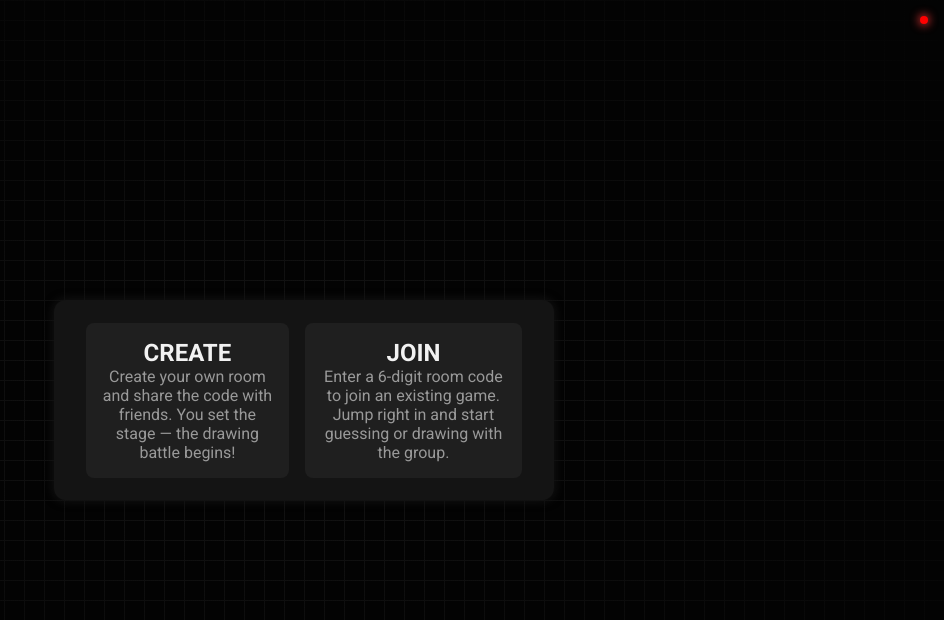
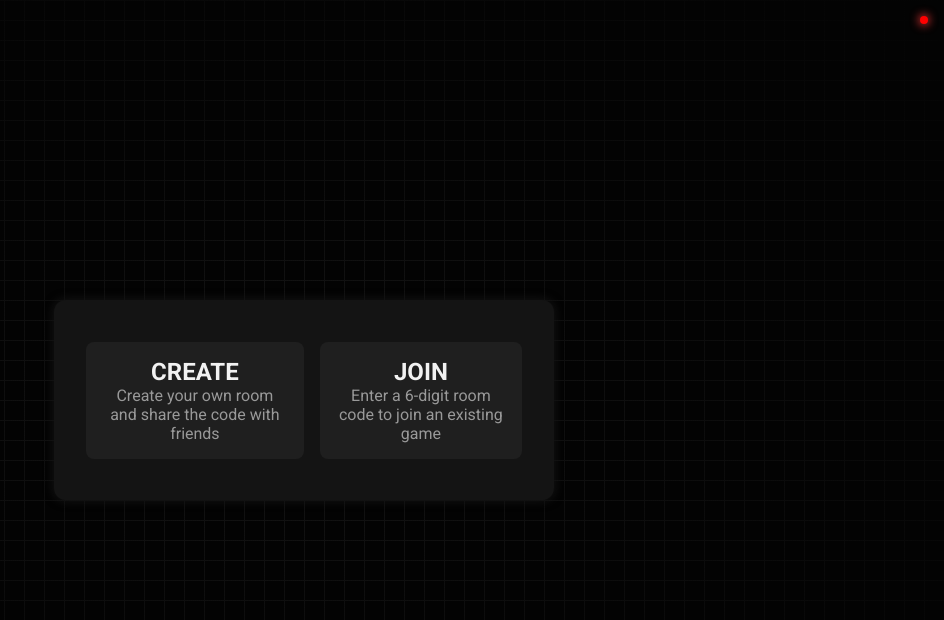
Before and after one commit to PsydoV2/SkribbleX, a Next.js app in the folder SkribbleX-FrontEnd/: page /game in a window 1280 px wide. Shown: the top 620 px of the page, without its empty margins (336-1280 px from the left). Built offline with nearby package versions, Linux system fonts and the light colour scheme; no server answers.

Commit message:
Fix Chat

```diff
--- a/SkribbleX-FrontEnd/src/components/SelectMenu.tsx
+++ b/SkribbleX-FrontEnd/src/components/SelectMenu.tsx
@@ -44,20 +44,14 @@ export default function SelectMenu({ joinRoom, createRoom }: SelectMenuProps) {
         <>
           <div className={`${styles.smCon}`} onClick={createRoom}>
             <h2>CREATE</h2>
-            <p>
-              Create your own room and share the code with friends. You set the
-              stage — the drawing battle begins!
-            </p>
+            <p>Create your own room and share the code with friends</p>
           </div>
           <div
             className={`${styles.smCon}`}
             onClick={() => setShowJoinScreen(true)}
           >
             <h2>JOIN</h2>
-            <p>
-              Enter a 6-digit room code to join an existing game. Jump right in
-              and start guessing or drawing with the group.
-            </p>
+            <p>Enter a 6-digit room code to join an existing game</p>
           </div>
         </>
       )}
--- a/SkribbleX-FrontEnd/src/components/game/GameView.tsx
+++ b/SkribbleX-FrontEnd/src/components/game/GameView.tsx
@@ -68,11 +68,8 @@ export default function GameView({
 
   // Socket listeners
   useEffect(() => {
-    const onCorrectGuess = (d: { score: number }) =>
-      addMessage({
-        type: "correct",
-        text: `You guessed it! 🎉 (+${d.score - (localPlayer?.score ?? 0)} pts)`,
-      });
+    const onCorrectGuess = () =>
+      addMessage({ type: "correct", text: "You guessed it! 🎉" });
     const onPlayerGuessed = (d: { name: string }) =>
       addMessage({ type: "system", text: `${d.name} got it!` });
     const onRoundEnded = (d: { word: string }) => {
@@ -204,10 +201,8 @@ export default function GameView({
             roomID={room.roomID}
             phase={room.phase}
             isDrawer={isDrawer}
-            localPlayer={localPlayer}
             hasGuessed={localPlayer?.hasGuessed ?? false}
             messages={messages}
-            onMessage={addMessage}
           />
         </div>
       </div>
--- a/SkribbleX-FrontEnd/src/components/game/GuessChat.tsx
+++ b/SkribbleX-FrontEnd/src/components/game/GuessChat.tsx
@@ -2,7 +2,6 @@
 "use client";
 import { useState, useRef, useEffect } from "react";
 import { getSocket } from "@/socket";
-import type { Player } from "@/types/game";
 import styles from "@/styles/GuessChat.module.css";
 
 export interface ChatMessage {
@@ -16,20 +15,16 @@ interface GuessChatProps {
   roomID: string;
   phase: string;
   isDrawer: boolean;
-  localPlayer: Player | undefined;
   hasGuessed: boolean;
   messages: ChatMessage[];
-  onMessage: (msg: ChatMessage) => void;
 }
 
 export default function GuessChat({
   roomID,
   phase,
   isDrawer,
-  localPlayer,
   hasGuessed,
   messages,
-  onMessage,
 }: GuessChatProps) {
   const [input, setInput] = useState("");
   const bottomRef = useRef<HTMLDivElement>(null);
@@ -50,13 +45,8 @@ export default function GuessChat({
 
     if (canGuess) {
       socket.emit("game:guess", { roomID, guess: text });
-      // Optimistic local echo (will be replaced by server event if correct)
-      onMessage({
-        id: crypto.randomUUID(),
-        type: "chat",
-        sender: localPlayer?.name ?? "You",
-        text,
-      });
+      // No local echo — backend broadcasts wrong guesses as room:message
+      // and correct guesses trigger game:guess-correct / game:player-guessed
     } else if (canChat) {
       socket.emit("room:message", { roomID, text });
     }
```
